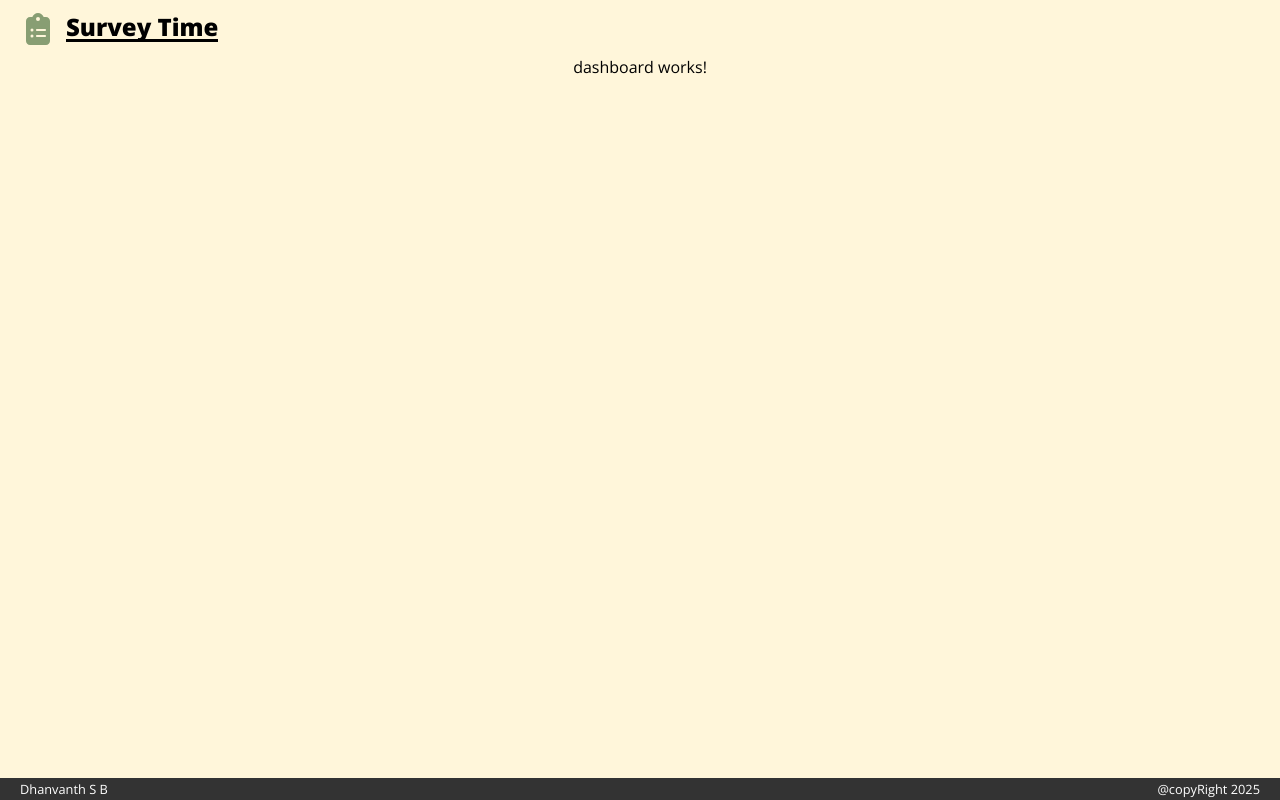
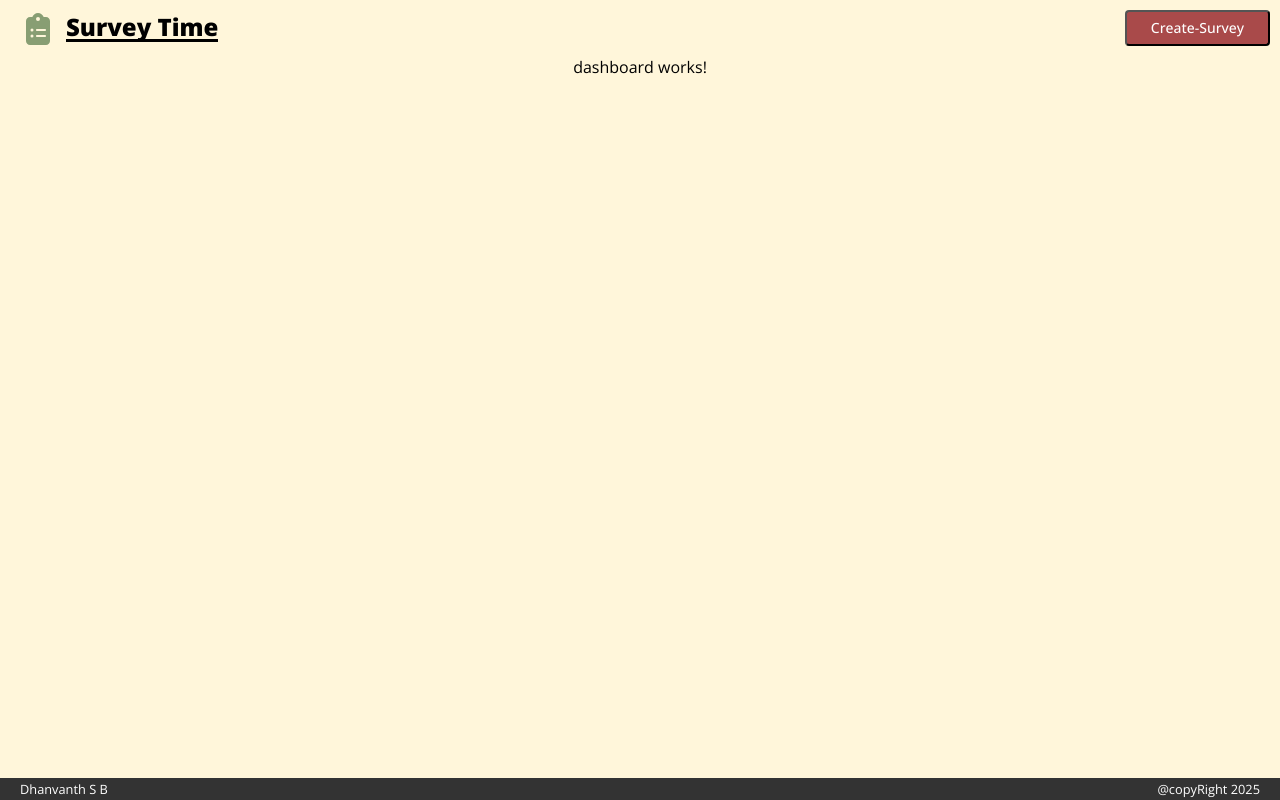
Before and after one commit to dhanvanth-it21/survey-time-angular, an Angular app: page /admin in a window 1280 px wide. Built offline with nearby package versions, Linux system fonts and the light colour scheme.

Commit message:
navbar dynamic content init

```diff
--- a/src/app/app.module.ts
+++ b/src/app/app.module.ts
@@ -13,8 +13,8 @@ import { SurveyResponsesComponent } from './pages/admin/survey-responses/survey-
 import { AvailableSurveysComponent } from './pages/user/available-surveys/available-surveys.component';
 import { RespondSurveyComponent } from './pages/user/respond-survey/respond-survey.component';
 import { ReactiveFormsModule } from '@angular/forms';
-import { AuthService } from './auth.service';
-import { ButtonDirective } from './button.directive';
+import { AuthService } from './common/auth.service';
+import { ButtonDirective } from './common/button.directive';
 
 
 @NgModule({
--- a/src/app/auth.service.ts
+++ b/src/app/common/auth.service.ts
@@ -1,5 +1,5 @@
 import { Injectable } from '@angular/core';
-import { userType } from './models/user-model';
+import { userType } from '../models/user-model';
 import { BehaviorSubject } from 'rxjs';
 
 @Injectable({
--- /dev/null
+++ b/src/app/common/data-sharing.service.ts
@@ -0,0 +1,22 @@
+import { Injectable } from '@angular/core';
+import { BehaviorSubject } from 'rxjs';
+
+@Injectable({
+  providedIn: 'root'
+})
+export class DataSharingService {
+
+  constructor() { }
+
+  //declaring and initializing the share data behaviour Subject
+  data = new BehaviorSubject<string[]>([]);
+
+  //exposing the subject as asObservable
+  shareData$ = this.data.asObservable();
+
+  //update the data and notify the subcribers
+  updateData(newData: string[]) {
+    this.data.next(newData);
+  }
+
+}
--- a/src/app/navbar/navbar.component.css
+++ b/src/app/navbar/navbar.component.css
@@ -51,3 +51,10 @@ nav {
     height: 40px;
     border-radius: 50%;
 }
+
+.dynamic-container {
+    display: flex;
+    align-items: center;
+    justify-content: center;
+    gap: 20px;
+}
--- a/src/app/navbar/navbar.component.html
+++ b/src/app/navbar/navbar.component.html
@@ -9,9 +9,11 @@
         <div class="underline"></div>
       </div>
     </div>
-    <div class="dynamic-container" [ngSwitch]="currentUrl">
-      <div *ngSwitchCase="'/'" class="dynamic-content">
-        <h3>Go Survey!!</h3>
+    <div class="dynamic-container">
+      <div *ngFor="let button of dynamicContent">
+          <button appButton [routerLink]="button.routeUrl">
+            {{ button.label }}
+          </button>
       </div>
     </div>
     <div *ngIf="isUserLoggedIn" class="user-details">
--- a/src/app/navbar/navbar.component.ts
+++ b/src/app/navbar/navbar.component.ts
@@ -1,7 +1,8 @@
 import { Component } from '@angular/core';
 import { faClipboardList, IconDefinition } from '@fortawesome/free-solid-svg-icons';
-import { AuthService } from '../auth.service';
+import { AuthService } from '../common/auth.service';
 import { NavigationStart, Router, Event as NavigationEvent } from '@angular/router';
+import { DataSharingService } from '../common/data-sharing.service';
 
 @Component({
   selector: 'app-navbar',
@@ -15,16 +16,17 @@ export class NavbarComponent {
   constructor(
     private authService: AuthService,
     private router: Router,
+    private dataSharingService: DataSharingService,
   ) { }
 
   // handling the current user
   firstLetterOfEmailId?: string;
   public loggedUser: string | null = null;
-  public isUserLoggedIn: boolean = false;
+  public isUserLoggedIn?: boolean;
 
 
   //dynamic content on the navbar
-  public currentUrl: string = '/';
+  dynamicContent: {label: string, routeUrl: string}[] = [];
 
   ngOnInit() {
 
@@ -42,16 +44,17 @@ export class NavbarComponent {
 
     //dynamic content on the navbar
     //according to the landing page
-    this.router.events
-      .subscribe(
-        (event: NavigationEvent) => {
-          if (event instanceof NavigationStart) {
-            this.currentUrl = event.url;
-            console.log(event)
-          }
-        });
+    this.dataSharingService.shareData$.subscribe((datas: string[]) => {
+      this.dynamicContent = this.parseDynamicContent(datas);
+    })
   }
 
+
+  parseDynamicContent(datas: string[]) {
+    return this.dynamicContent = datas.map((data) => {
+      return JSON.parse(data);
+    })
+  }
 
   // is logged in and getting first letter of email id
   isLoggedIn(): boolean {
--- a/src/app/pages/admin/dashboard/dashboard.component.ts
+++ b/src/app/pages/admin/dashboard/dashboard.component.ts
@@ -1,4 +1,5 @@
 import { Component } from '@angular/core';
+import { DataSharingService } from '../../../common/data-sharing.service';
 
 @Component({
   selector: 'app-dashboard',
@@ -7,12 +8,29 @@ import { Component } from '@angular/core';
 })
 export class DashboardComponent {
 
-  public loggedInUser : {'emailId': string, 'role': string} | null = null;
+  constructor(private dataSharingService: DataSharingService) { }
+
+  public loggedInUser: { 'emailId': string, 'role': string } | null = null;
+
+  //dynamic navbar content: string[]
+  dynamicContent =
+    [
+      JSON.stringify({
+        'label': 'Create-Survey',
+        'routeUrl': 'admin/survey-create'
+      }),
+    ]
+
 
   ngOnInit() {
-    const user  = localStorage.getItem('loggedInUser');
+
+    //updat the dynamic content of the bnavbar for the admin dashboard page
+    this.dataSharingService.updateData(this.dynamicContent);
+
+    //user detials
+    const user = localStorage.getItem('loggedInUser');
     console.log('User:', user);
-    if(user) {
+    if (user) {
       this.loggedInUser = JSON.parse(user);
       console.log('loggedInUser:', this.loggedInUser);
     }
--- a/src/app/pages/admin/survey-create/survey-create.component.ts
+++ b/src/app/pages/admin/survey-create/survey-create.component.ts
@@ -1,5 +1,6 @@
 import { Component } from '@angular/core';
 import { FormBuilder, FormGroup, Validators } from '@angular/forms';
+import { DataSharingService } from '../../../common/data-sharing.service';
 
 @Component({
   selector: 'app-survey-create',
@@ -8,11 +9,24 @@ import { FormBuilder, FormGroup, Validators } from '@angular/forms';
 })
 export class SurveyCreateComponent {
 
-  constructor(private formBuilder: FormBuilder) {}
+  constructor(private formBuilder: FormBuilder,
+    private dataSharingService: DataSharingService
+  ) {}
+
+  dynamicContent =
+    [
+      JSON.stringify({
+        'label': 'Create',
+        'routeUrl': 'admin/survey-create'
+      }),
+    ]
 
   surveyDetailsForm!: FormGroup;
 
   ngOnInit() {
+
+    this.dataSharingService.updateData(this.dynamicContent);
+
     this.surveyDetailsForm = this.formBuilder.group({
       surveyTitle: ['',[
         Validators.required,
--- a/src/app/pages/home/home.component.ts
+++ b/src/app/pages/home/home.component.ts
@@ -1,7 +1,8 @@
 import { Component } from '@angular/core';
 import { Router } from '@angular/router';
 import { AbstractControl, FormBuilder, FormControl, FormGroup, Validators } from '@angular/forms';
-import { AuthService } from '../../auth.service';
+import { AuthService } from '../../common/auth.service';
+import { DataSharingService } from '../../common/data-sharing.service';
 
 @Component({
   selector: 'app-home',
@@ -14,14 +15,19 @@ export class HomeComponent {
   // dependency injection
   constructor(private router: Router,
     private formBuilder: FormBuilder,
-    private authService: AuthService) { }
+    private authService: AuthService,
+    private dataSharingService: DataSharingService) { }
 
   loginForm!: FormGroup;
+
+  dynamicContent: string[] = [];
 
   ngOnInit() {
 
     this.authService.logout();
     this.authService.logedUserSubject$.next(null);
+
+    this.dataSharingService.updateData(this.dynamicContent);
 
     this.loginForm = this.formBuilder.group({
       emailId: ['', [
```
Also changed, not shown: src/app/common/button.directive.ts (renamed from src/app/button.directive.ts), 1 other file (tests, documents, lock files or other folders).
